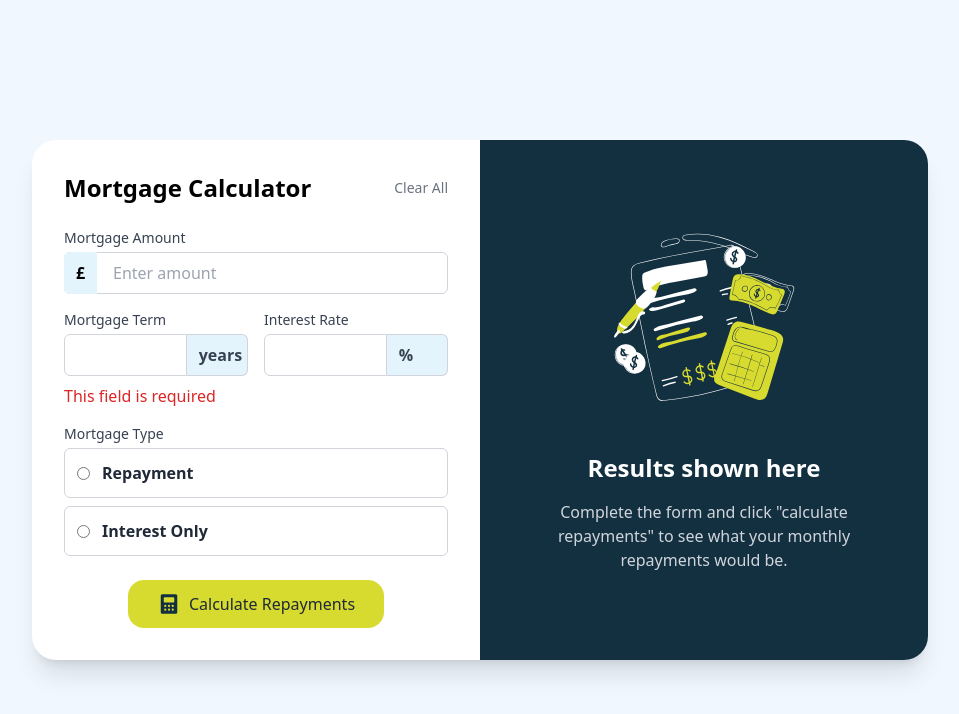
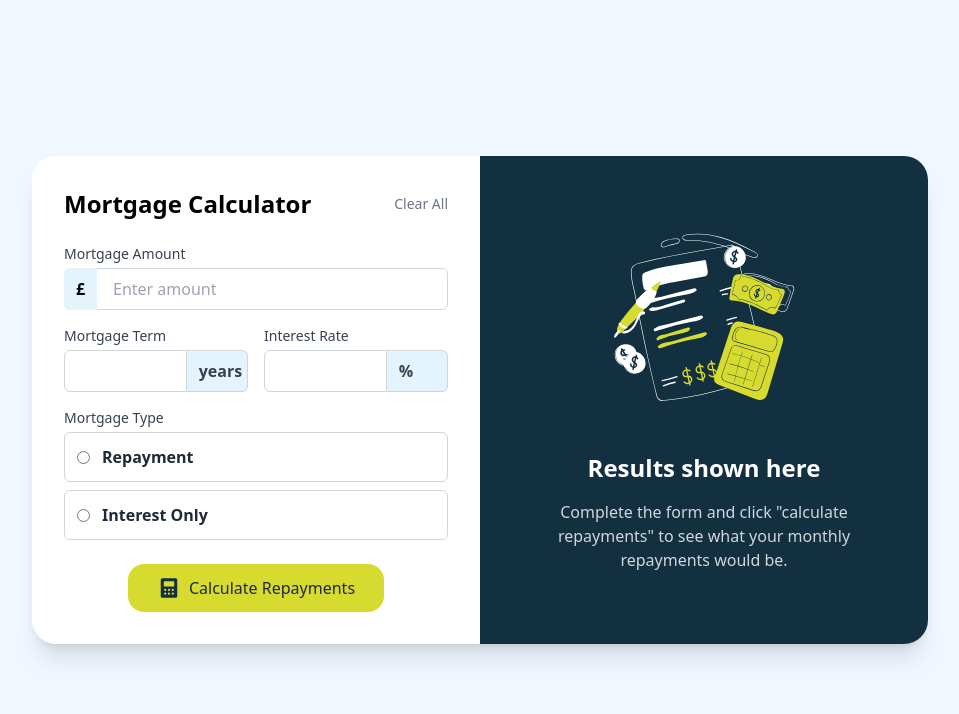
Before and after one commit to pratik-wadhai/mortgage-calculator, a React (Vite) app: page / in a window 1280 px wide. Shown: the top 714 px of the page, without its empty margins (160-1119 px from the left). Built offline with nearby package versions, Linux system fonts and the light colour scheme.

Commit message:
finished only red error is remaining

```diff
--- a/src/components/Calculator.jsx
+++ b/src/components/Calculator.jsx
@@ -5,10 +5,23 @@ const Calculator = ({ setResult }) => {
   const [mortgageTerm, setMortgageTerm] = useState("");
   const [interestRate, setInterestRate] = useState("");
   const [mortgageType, setMortgageType] = useState("");
-  const [error, setError] = useState("");
+  const [error, setError] = useState({});
 
   const handleCalculate = () => {
     // Implement calculation logic here
+
+    const newError = {};
+
+    if (!mortgageAmount) newError.mortgageAmount = "This field is required";
+    if (!mortgageTerm) newError.mortgageTerm = "This field is required";
+    if (!interestRate) newError.interestRate = "This field is required";
+    if (!mortgageType) newError.mortgageType = "This field is required";
+
+    setError(newError);
+
+    if (Object.keys(newError).length > 0) {
+      return;
+    }
 
     const amount = parseFloat(mortgageAmount);
     const term = parseInt(mortgageTerm);
@@ -16,24 +29,6 @@ const Calculator = ({ setResult }) => {
     const numberOfPayments = term * 12;
 
     let monthlyPayment, totalRepayment;
-
-    // if (!mortgageAmount) {
-    //   setError("This field is required");
-    //   return;
-    // }
-    // if (!mortgageTerm) {
-    //   setError("This field is required");
-    //   return;
-    // }
-    // if (!interestRate) {
-    //   setError("This field is required");
-    //   return;
-    // }
-    // if (!mortgageType) {
-    //   setError("This field is required");
-    //   return;
-    // }
-    // setError("");
 
     if (mortgageType === "repayment") {
       monthlyPayment =
@@ -87,8 +82,10 @@ const Calculator = ({ setResult }) => {
             />
           </div>
         </div>
-        {error && (
-          <div className="mt-2 text-red-600 text-left font-small">{error}</div>
+        {error.mortgageAmount && (
+          <div className="mt-2 text-red-600 text-left text-sm">
+            {error.mortgageAmount}
+          </div>
         )}
 
         <div className="flex space-x-4">
@@ -110,12 +107,13 @@ const Calculator = ({ setResult }) => {
                 years
               </span>
             </div>
-            {!mortgageTerm && (
-              <div className="mt-2 text-red-600 text-left font-small">
-                This field is required
+            {error.mortgageTerm && (
+              <div className="mt-2 text-red-600 text-left text-sm">
+                {error.mortgageTerm}
               </div>
             )}
           </div>
+
           <div className="w-1/2">
             <label className="block text-sm font-medium text-gray-700 mb-1">
               Interest Rate
@@ -134,9 +132,9 @@ const Calculator = ({ setResult }) => {
                 %
               </span>
             </div>
-            {error && (
-              <div className="mt-2 text-red-600 text-left font-small">
-                {error}
+            {error.interestRate && (
+              <div className="mt-2 text-red-600 text-left text-sm">
+                {error.interestRate}
               </div>
             )}
           </div>
@@ -182,8 +180,10 @@ const Calculator = ({ setResult }) => {
           </div>
         </div>
       </div>
-      {error && (
-        <div className="mt-2 text-red-600 text-left font-small">{error}</div>
+      {error.mortgageType && (
+        <div className="mt-1 text-red-600 text-left text-sm">
+          {error.mortgageType}
+        </div>
       )}
 
       <div className="flex justify-center items-center w-4/6 mx-16  text-gray-800 mt-6 py-3 rounded-2xl font-medium bg-[#d7da2f] hover:bg-[#afb21f] transition duration-300 ">
```
